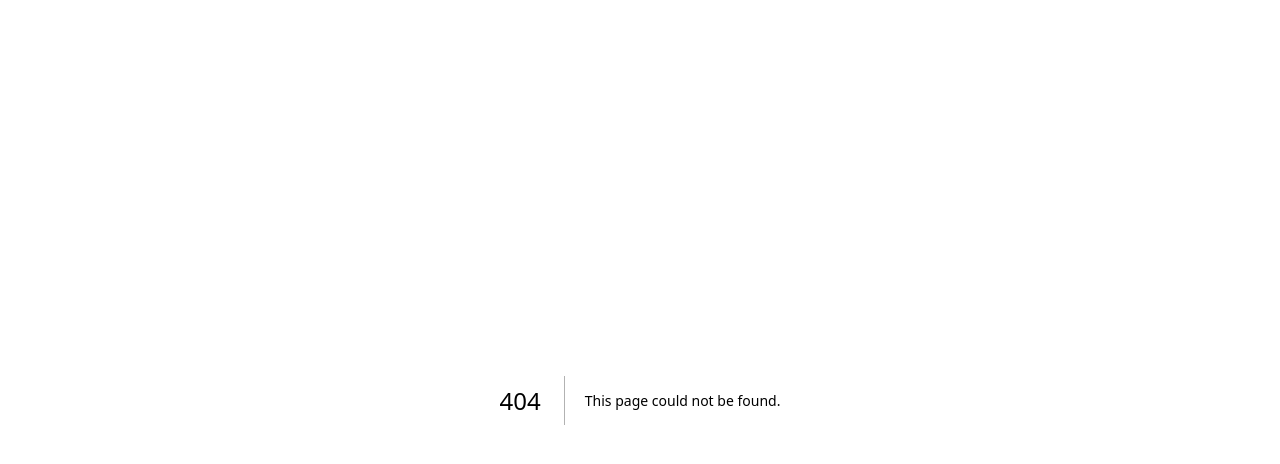
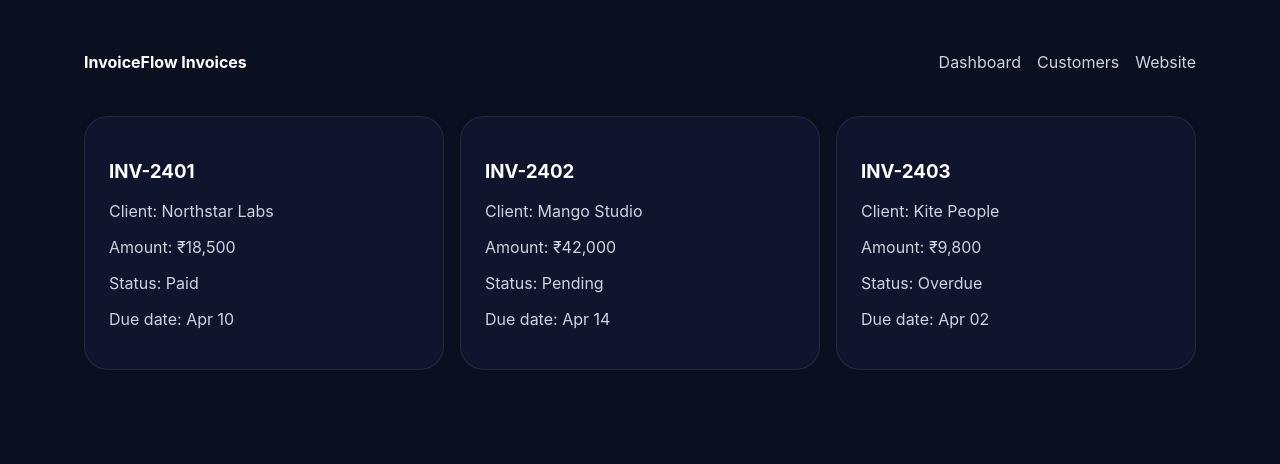
Before and after one commit to rahulsinghx1509/Trding_Tool, a Next.js app in the folder invoice-saas/: page /invoices in a window 1280 px wide. Before the commit this address had no page. Shown: the top 464 px of the page. Built offline with nearby package versions, Linux system fonts and the light colour scheme.

Commit message:
Add invoices page for Invoice SaaS

```diff
--- /dev/null
+++ b/invoice-saas/app/invoices/page.tsx
@@ -0,0 +1,32 @@
+import { invoices } from '../../lib/site-data';
+
+export default function InvoicesPage() {
+  return (
+    <main>
+      <div className="container" style={{ paddingTop: 32, paddingBottom: 48 }}>
+        <nav className="nav">
+          <strong>InvoiceFlow Invoices</strong>
+          <div className="nav-links">
+            <a href="/dashboard">Dashboard</a>
+            <a href="/customers">Customers</a>
+            <a href="/">Website</a>
+          </div>
+        </nav>
+
+        <section className="section">
+          <div className="grid-3">
+            {invoices.map((invoice) => (
+              <div className="card" key={invoice.id}>
+                <h3>{invoice.id}</h3>
+                <p>Client: {invoice.client}</p>
+                <p>Amount: {invoice.amount}</p>
+                <p>Status: {invoice.status}</p>
+                <p>Due date: {invoice.dueDate}</p>
+              </div>
+            ))}
+          </div>
+        </section>
+      </div>
+    </main>
+  );
+}
```
